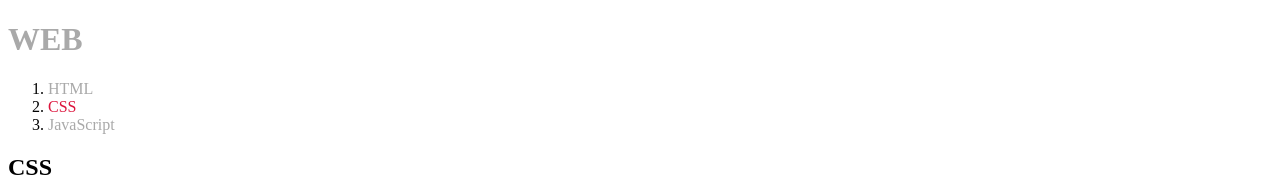
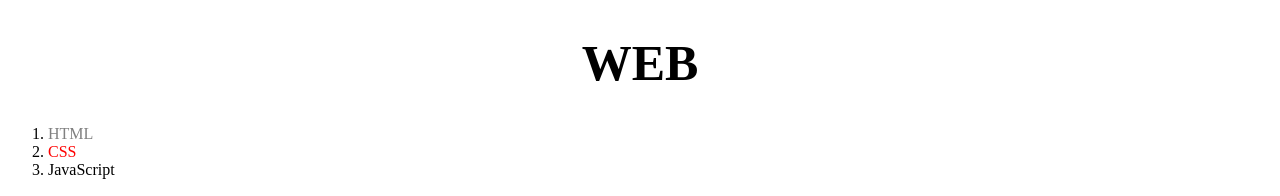
Before and after one commit to eunbinnie/my_first_web_site, a plain HTML site: page CSS.html in a window 1280 px wide. Shown: the top 196 px of the page. Drawn offline with Linux system fonts and the light colour scheme.

Commit message:
css plus

```diff
--- a/CSS.html
+++ b/CSS.html
@@ -6,8 +6,21 @@
   <meta charset="utf-8">
   <style>
     a {
-      color: darkgrey;
+      color: black;
       text-decoration: none;
+    }
+
+    #active {
+      color: red;
+    }
+
+    .saw {
+      color: gray;
+    }
+
+    h1 {
+      font-size: 50px;
+      text-align: center;
     }
   </style>
 </head>
@@ -15,8 +28,8 @@
 <body>
   <h1><a href="index.html" title="web index">WEB</a></h1>
   <ol>
-    <li><a href="HTML.html">HTML</a></li>
-    <li><a href="CSS.html" style="color:crimson;">CSS</a></li>
+    <li><a href="HTML.html" class="saw">HTML</a></li>
+    <li><a href="CSS.html" class="saw" id="active">CSS</a></li>
     <li><a href="JavaScript.html">JavaScript</a></li>
   </ol>
 
```
Also changed, not shown: HTML.html (+7 -2 lines), JavaScript.html (+7 -2 lines), index.html (+6 -1 lines).
